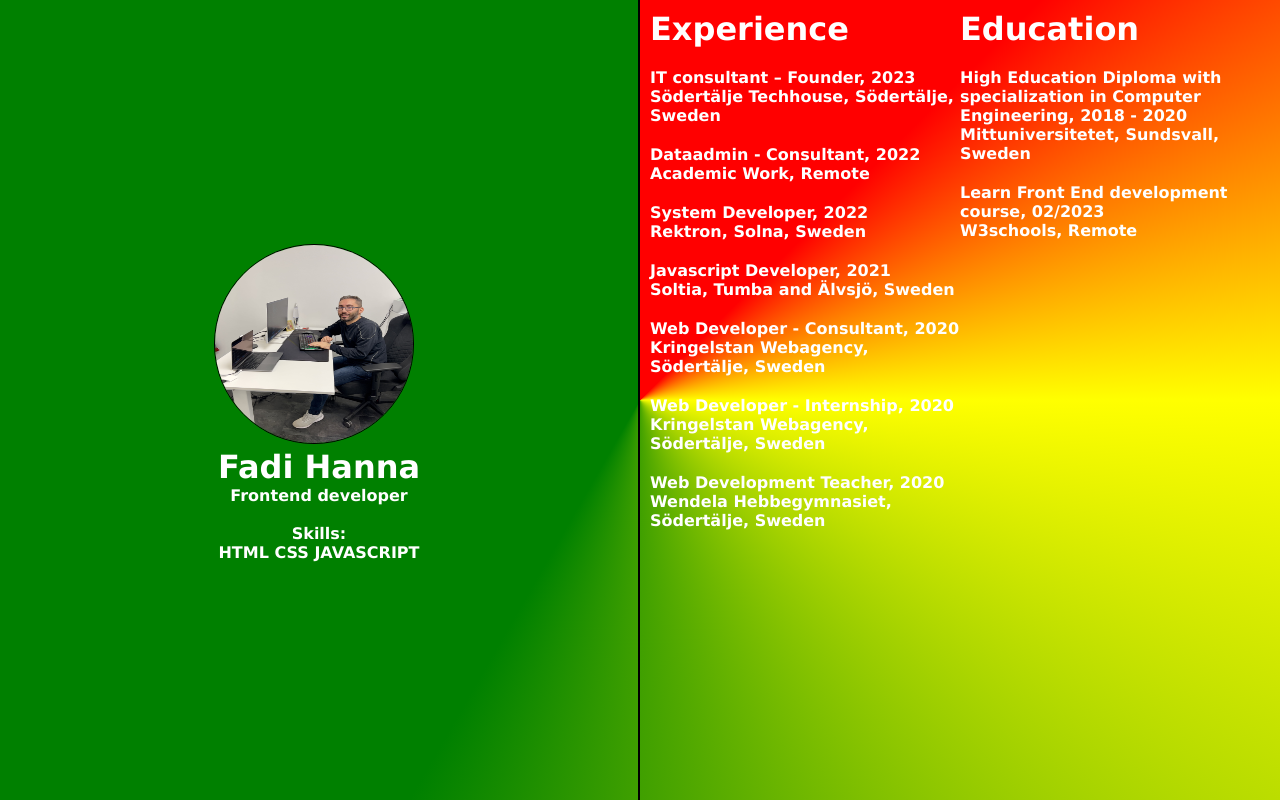
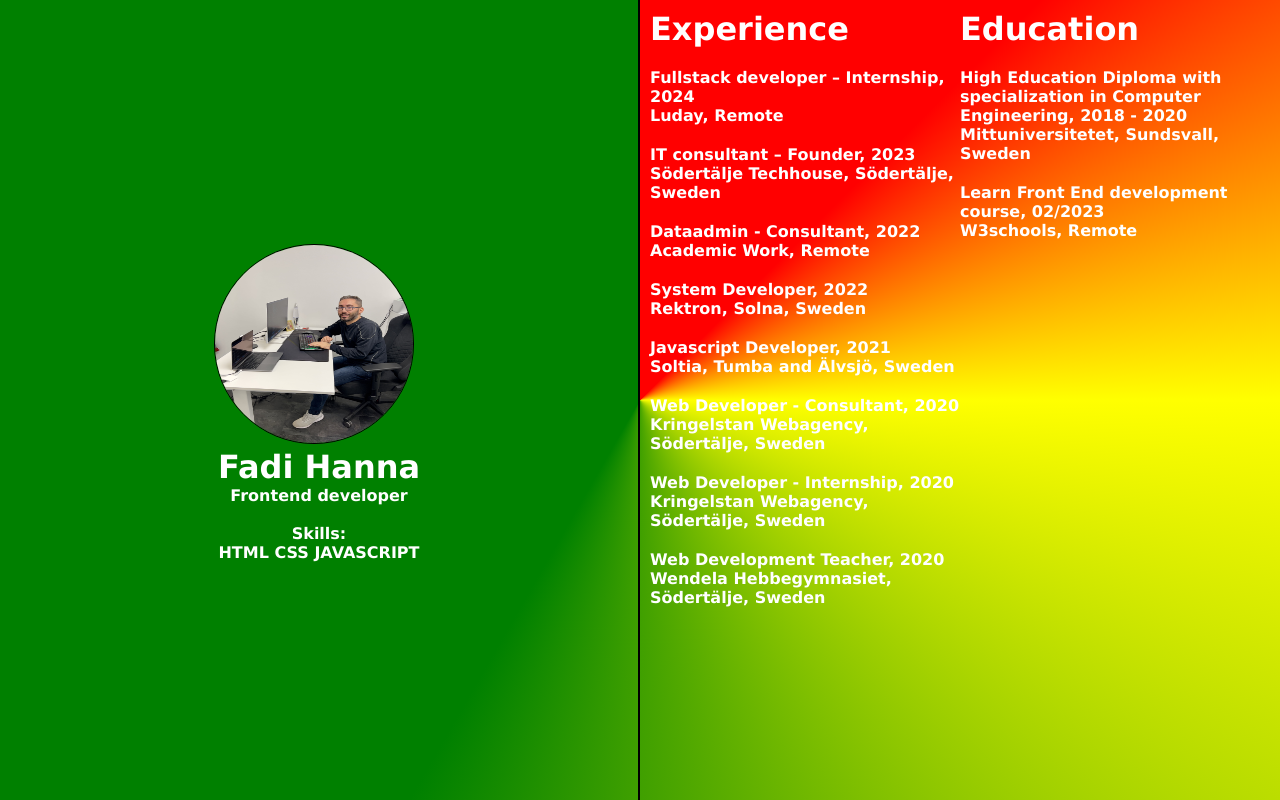
Before and after one commit to fadihanna123/my-cv, a React (Vite) app: page / in a window 1280 px wide. Built offline with nearby package versions, Linux system fonts and the light colour scheme.

Commit message:
Update work experience data

```diff
--- a/src/consts/index.ts
+++ b/src/consts/index.ts
@@ -1,6 +1,14 @@
 const expeData: expeEduData[] = [
   {
     id: 1,
+    title: "Fullstack developer – Internship",
+    fromDate: "2024",
+    toDate: "2024",
+    company: "Luday",
+    location: "Remote",
+  },
+  {
+    id: 2,
     title: "IT consultant – Founder",
     fromDate: "2023",
     toDate: "2023",
@@ -8,7 +16,7 @@
     location: "Södertälje, Sweden",
   },
   {
-    id: 2,
+    id: 3,
     title: "Dataadmin - Consultant",
     fromDate: "2022",
     toDate: "2022",
@@ -16,7 +24,7 @@
     location: "Remote",
   },
   {
-    id: 3,
+    id: 4,
     title: "System Developer",
     fromDate: "2022",
     toDate: "2022",
@@ -24,7 +32,7 @@
     location: "Solna, Sweden",
   },
   {
-    id: 4,
+    id: 5,
     title: "Javascript Developer",
     fromDate: "2021",
     toDate: "2021",
@@ -32,7 +40,7 @@
     location: "Tumba and Älvsjö, Sweden",
   },
   {
-    id: 5,
+    id: 6,
     title: "Web Developer - Consultant",
     fromDate: "2020",
     toDate: "2020",
@@ -40,7 +48,7 @@
     location: "Södertälje, Sweden",
   },
   {
-    id: 6,
+    id: 7,
     title: "Web Developer - Internship",
     fromDate: "2020",
     toDate: "2020",
@@ -48,7 +56,7 @@
     location: "Södertälje, Sweden",
   },
   {
-    id: 7,
+    id: 8,
     title: "Web Development Teacher",
     fromDate: "2020",
     toDate: "2020",
```
